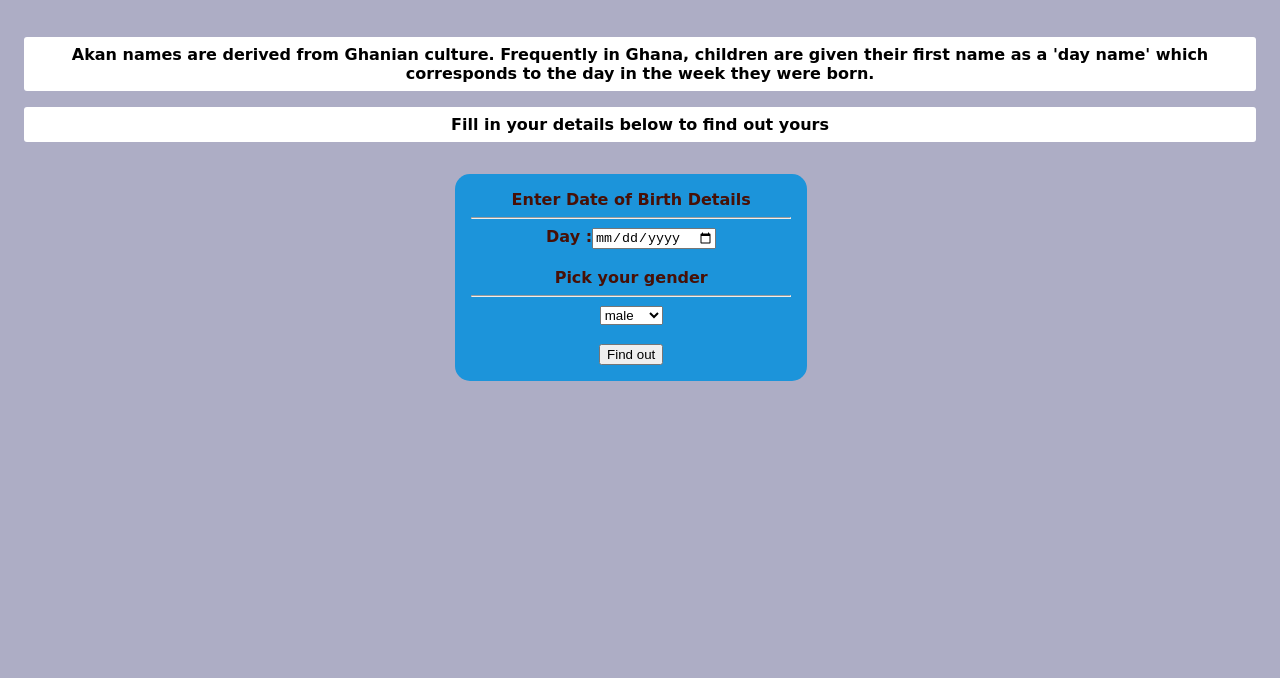
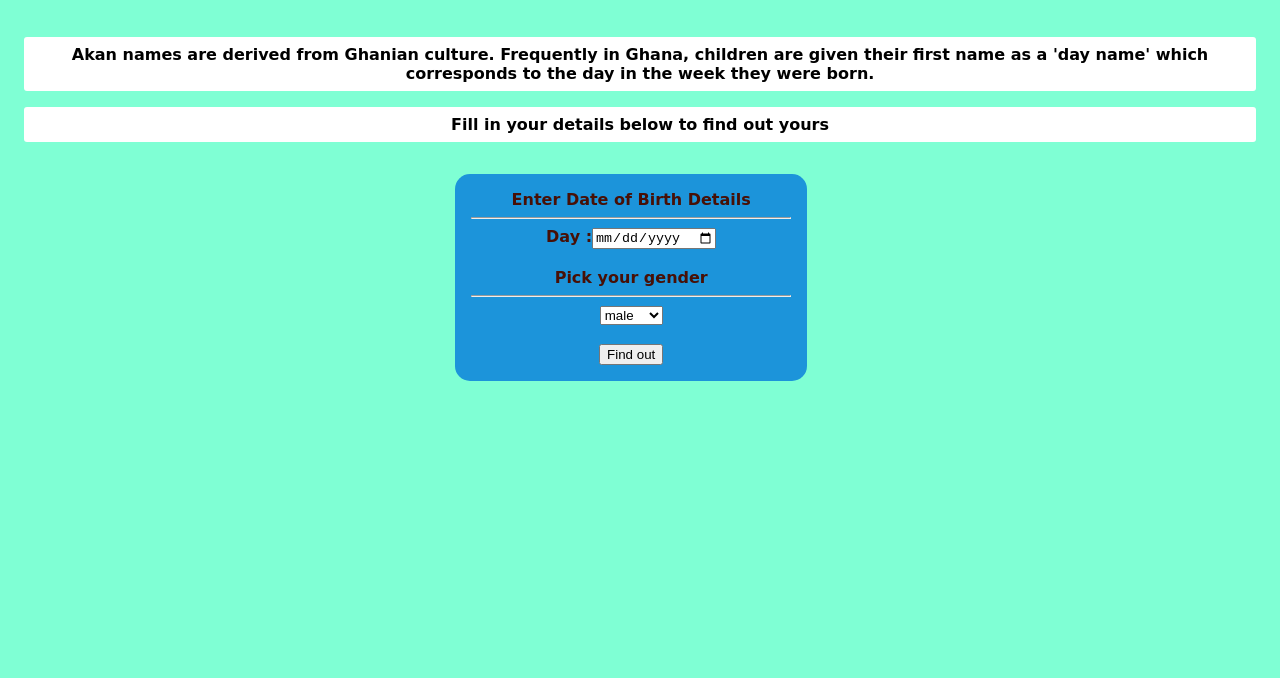
Before and after one commit to keithkirui91/Week2Project, a plain HTML site: page index.html in a window 1280 px wide. Shown: the part 122-800 px from the top of the page. Drawn offline with Linux system fonts and the light colour scheme.

```diff
--- a/style.css
+++ b/style.css
@@ -1,5 +1,5 @@
 html{
-    background-color: rgb(173, 173, 197);
+    background-color: aquamarine;
     align-items: center;
 }
 header{
```
